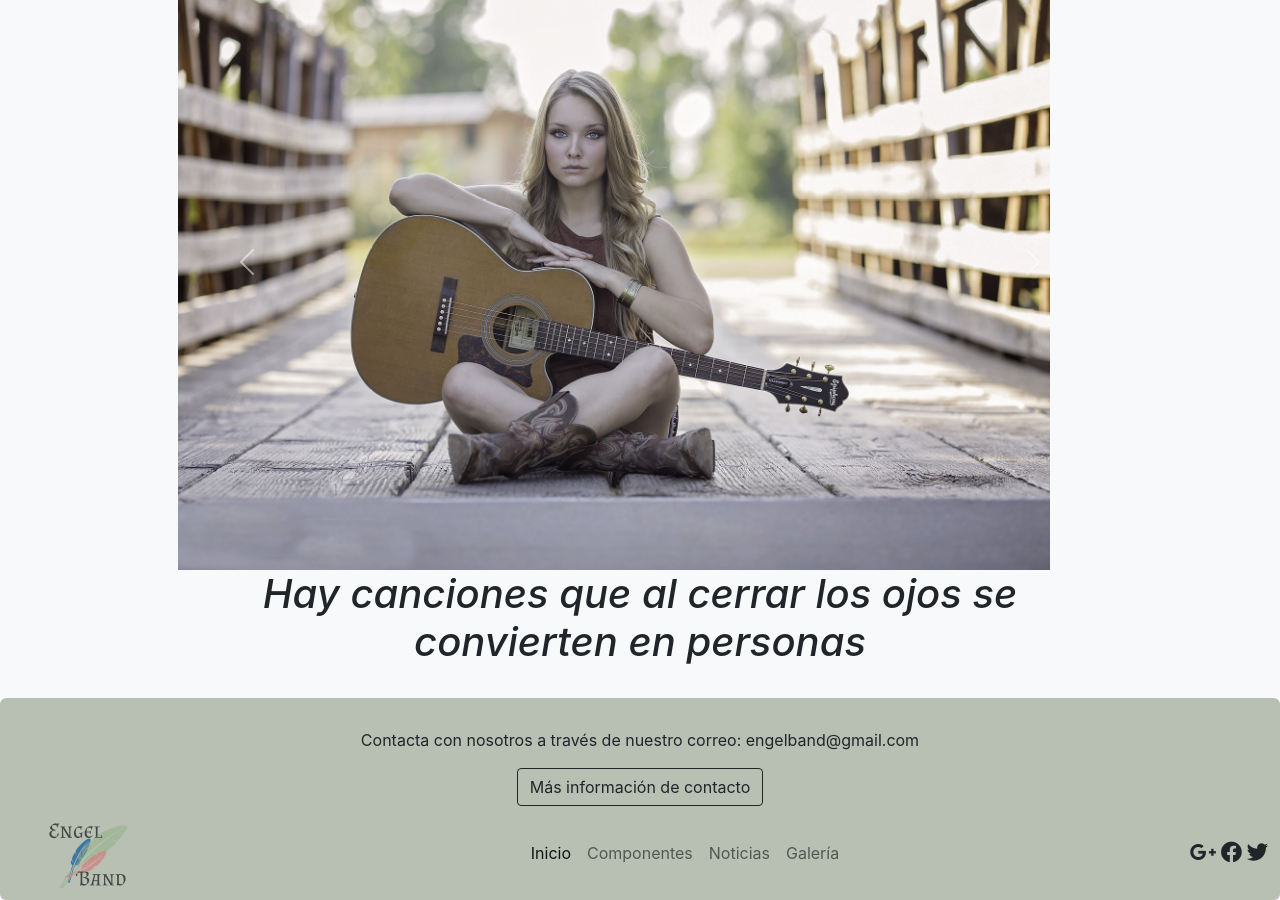
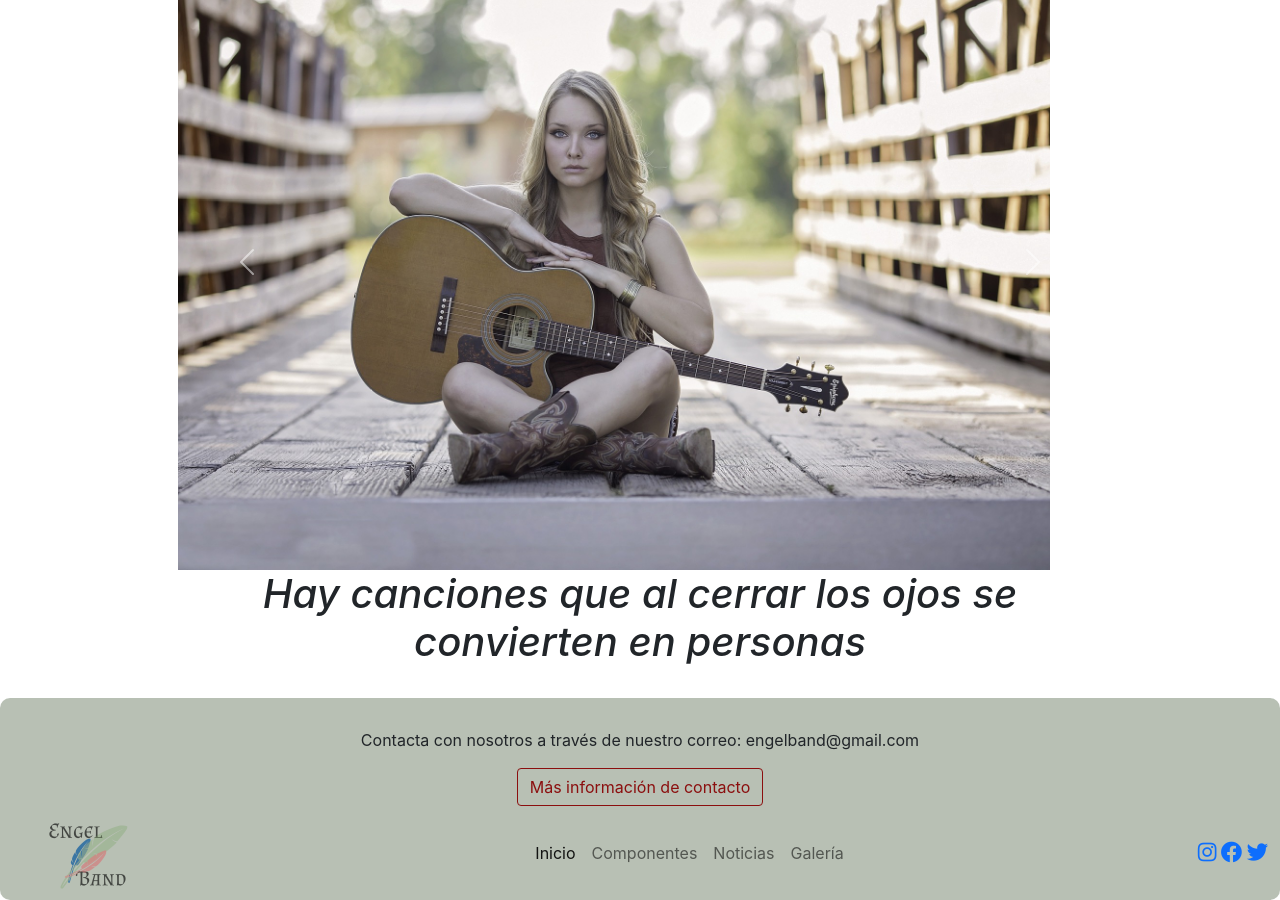
Before and after one commit to mjimenezni/grupomusicalteresajimenez, a website built with Parcel: page src/index.html in a window 1280 px wide. Shown: the part 164-1064 px from the top of the page. Built offline with nearby package versions, Linux system fonts and the light colour scheme; files whose address does not match are found by name.

Commit message:
Commit 5

```diff
--- /dev/null
+++ b/src/assets/styles/_mixins.scss
@@ -0,0 +1,6 @@
+@mixin border-radius($radius) {
+  -webkit-border-radius: $radius;
+  -moz-border-radius: $radius;
+  -ms-border-radius: $radius;
+  border-radius: $radius;
+}
--- a/src/assets/styles/_variables.scss
+++ b/src/assets/styles/_variables.scss
@@ -1,8 +1,24 @@
 @use "sass:color";
 
-$font-family-sans-serif: -apple-system, BlinkMacSystemFont, "Segoe UI", Roboto, "Helvetica Neue", Arial, sans-serif, "Apple Color Emoji", "Segoe UI Emoji", "Segoe UI Symbol";
-$font-family-serif: "Georgia", "Times New Roman", serif;
+$font-family-sans-serif: -apple-system,
+BlinkMacSystemFont,
+"Segoe UI",
+Roboto,
+"Helvetica Neue",
+Arial,
+sans-serif,
+"Apple Color Emoji",
+"Segoe UI Emoji",
+"Segoe UI Symbol";
+$font-family-serif: "Georgia",
+"Times New Roman",
+serif;
 
-$uoc-corporate: #000078;
-$uoc-masterbrand: #73edff;
-$uoc-bg: color.scale($uoc-masterbrand, $lightness: 70%);
+/*$cv-corporate: #4d4c4c;
+$cv-masterbrand: #f1bfe7;
+$cv-bg: color.scale($cv-masterbrand, $lightness: 70%);
+$cv-secondcolor: #5e4a5a;
+$cv-header: color.saturation($cv-secondcolor)*/
+
+/*Personalización de variables de Bootstrap*/
+$theme-colors: ("dark": rgb(139, 15, 15));
--- a/src/assets/styles/layouts/_home.scss
+++ b/src/assets/styles/layouts/_bodyMain.scss
@@ -7,14 +7,6 @@
   height: auto;
   margin: auto;
 }
-
-/*.carousel-control-prev {
-  padding-left: 50px;
-}
-
-.carousel-control-next {
-  padding-right: 50px;
-}*/
 
 /*-------------------------------------*/
 /*---------#MAIN  COMPONENTES.HTML----------*/
@@ -39,16 +31,11 @@
     padding: 0;
     grid-template-columns: 1fr 6fr 1fr;
     grid-template-rows: auto auto;
-  }
 
     .main-index__carousel {
       grid-column: 2 / 2;
       grid-row: 1 / 1;
       align-self: center;
-  }
-
-  .carousel-item__img {
-    vertical-align: middle;
     }
 
     .main-index__slogan {
@@ -57,6 +44,14 @@
       justify-self: center;
       align-self: center;
     }
+  }
+
+
+  .carousel-item__img {
+    vertical-align: middle;
+  }
+
+
 }
 
 @supports (display:grid) {
@@ -76,12 +71,14 @@
   .miembro {
     flex: none;
     width: 33.33%;
-  }
 
     .miembro__img {
       width: 80%;
       height: auto;
     }
+  }
+
+
 
 }
 
--- a/src/assets/styles/layouts/_footer.scss
+++ b/src/assets/styles/layouts/_footer.scss
@@ -2,10 +2,8 @@
 .footer {
   padding-top: 30px;
   background-color: #77867085;
-  border-radius: 6px;
-
-
-}
+  /*uso de mixin*/
+  @include border-radius(10px);
 
   .footer__logo {
     vertical-align: top;
@@ -23,6 +21,11 @@
     float: right;
   }
 
+}
+
+
+
+
 /*NAVEGADORES QUE SOPORTEN GRID*/
 @supports (display:grid) {
   /*-------------------------------------*/
@@ -32,10 +35,8 @@
   .footer {
     display: grid;
     max-width: none;
-    /*padding: 5px;*/
     grid-template-columns: 1fr 6fr auto;
     grid-template-rows: auto auto;
-  }
 
     .footer__contacto {
       grid-column: 1 / 4;
@@ -64,5 +65,8 @@
       align-self: center;
 
     }
+  }
+
+
 
 }
--- a/src/assets/styles/layouts/_header.scss
+++ b/src/assets/styles/layouts/_header.scss
@@ -18,7 +18,6 @@
     padding: 0;
     grid-template-columns: 1fr 5fr 3fr;
     grid-template-rows: auto;
-  }
 
     .header__logo {
       grid-column: 1 / 2;
@@ -29,3 +28,6 @@
       justify-self: end;
     }
   }
+
+
+}
--- a/src/assets/styles/main.scss
+++ b/src/assets/styles/main.scss
@@ -8,6 +8,7 @@
  */
 
 @import "variables";
+@import "mixins";
 
 /**
  * Import npm dependencies
@@ -27,7 +28,7 @@
  * It's a best practice to use a different partial for each page
  */
 
-@import "layouts/home";
+@import "layouts/bodyMain";
 @import "layouts/header";
 @import "layouts/footer";
 
--- a/src/index.html
+++ b/src/index.html
@@ -116,9 +116,9 @@
 
         <!--Redes sociales-->
         <div class="footer__redes">
-            <i class="fab fa-google-plus-g fa-lg"></i>
-            <i class="fab fa-facebook fa-lg"></i>
-            <i class="fab fa-twitter fa-lg"></i>
+            <a href="https://www.instagram.com/" target="_blank"><i class="fab fa-instagram fa-lg"></i></a>
+            <a href="https://es-es.facebook.com/" target="_blank"><i class="fab fa-facebook fa-lg"></i></a>
+            <a href="https://twitter.com/?lang=es" target="_blank"><i class="fab fa-twitter fa-lg"></i></a>
         </div>
     </footer>
 
```
Also changed, not shown: src/componentes.html (+3 -3 lines), src/galeria.html (+3 -3 lines), src/noticias.html (+3 -3 lines). Lines whose indentation alone changed are shown as unchanged.
